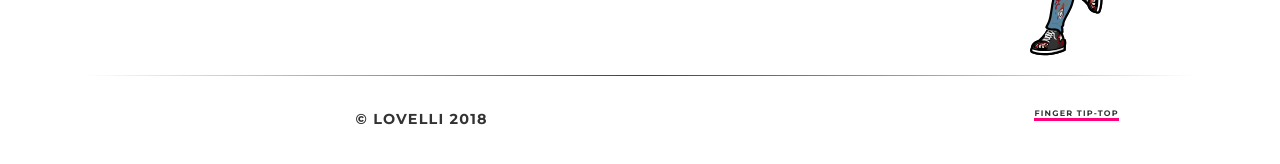
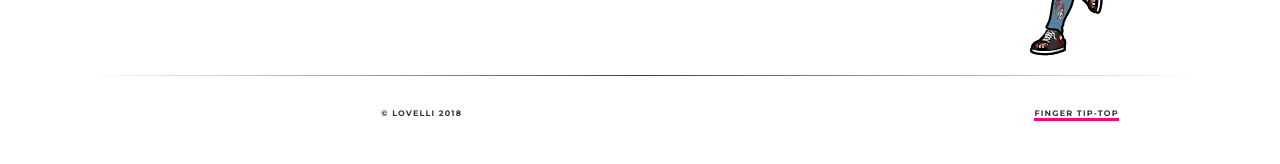
Before and after one commit to ariesti/ariesti.github.io, a Jekyll site: the page built from index.html, in a window 1280 px wide. Shown: the part 491-655 px from the top of the page. Built offline with Jekyll 4.4.1, drawn with Linux system fonts in a browser that asks for light colours.

Commit message:
Update footer.html

```diff
--- a/_includes/footer.html
+++ b/_includes/footer.html
@@ -1,7 +1,7 @@
 <div id="footer" class="footer">
 	<div class="row">
 	<div class="col-sm-8">
-	<p><small>&copy; Lovelli 2018</small></p>
+	<p id="footer" class="pull-left"><small>&copy; Lovelli 2018</small></p>
 	</div>
 	<div class="col-sm-4">
 	<p id="footer" class="pull-right"><small><a href="/about" title="About">Finger Tip-Top</a></small></p>
```
